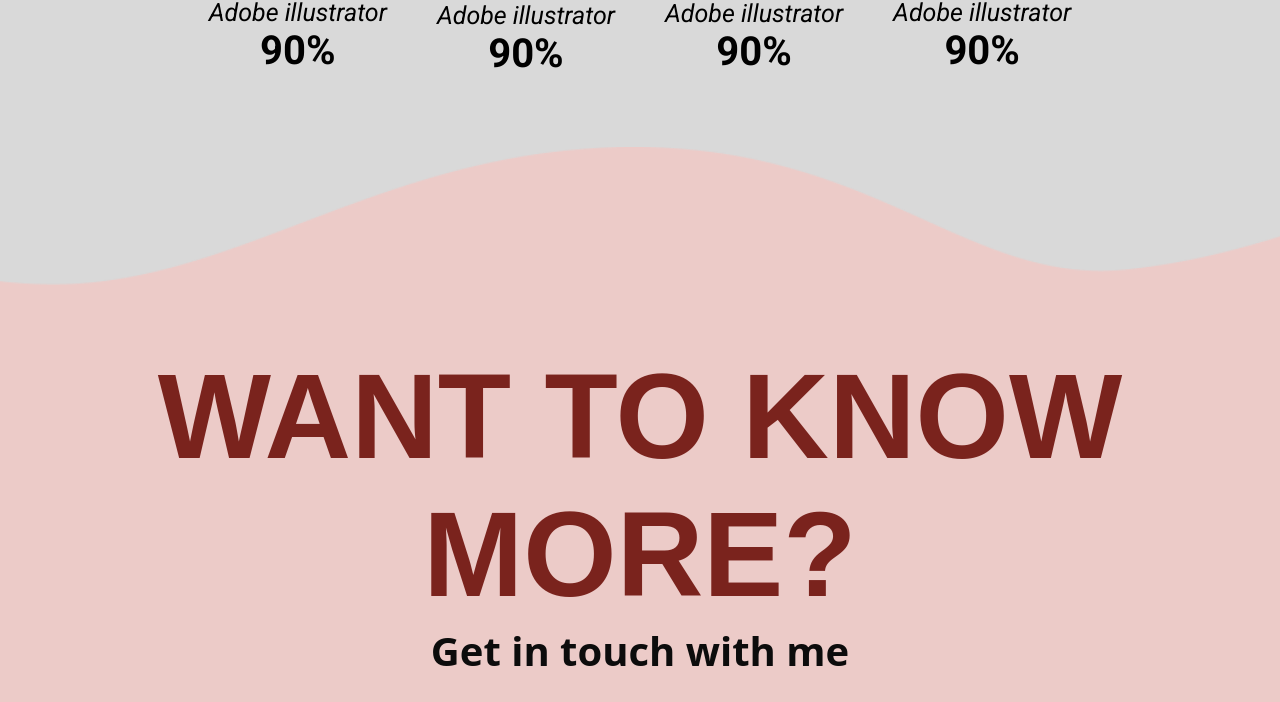
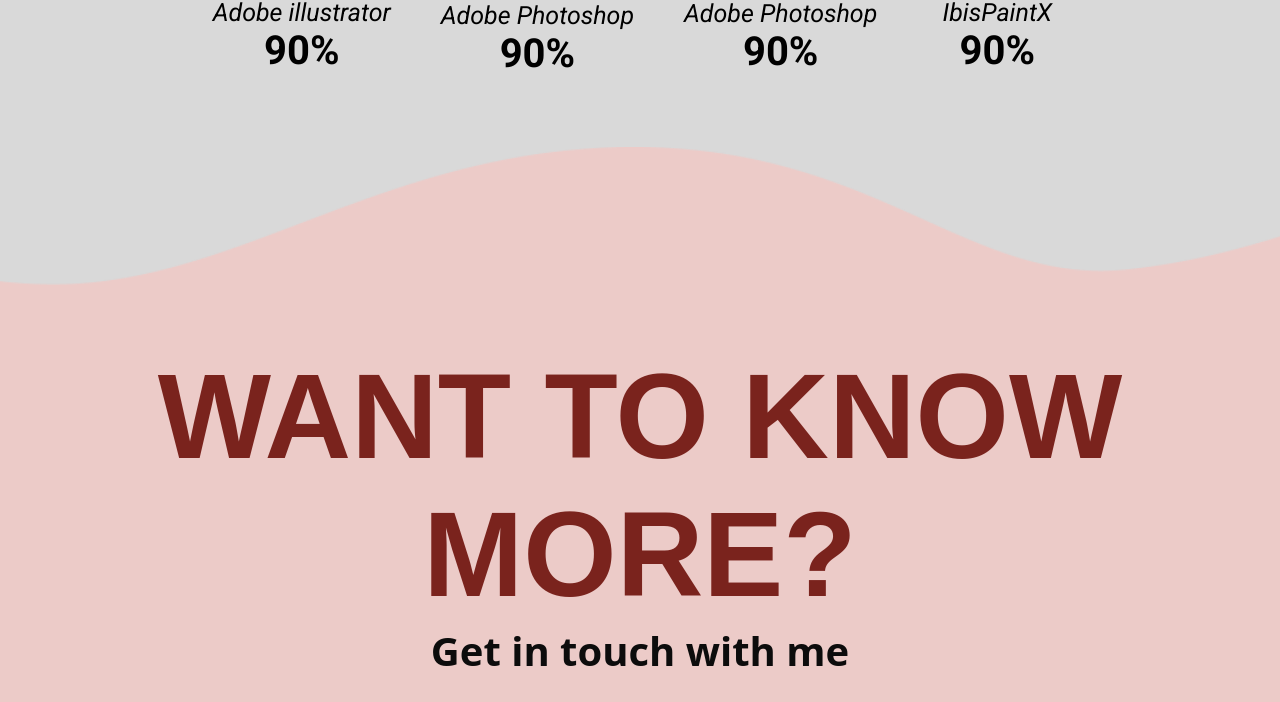
Before and after one commit to LandewankFF/Zallery-Web, a plain HTML site: page index.html in a window 1280 px wide. Shown: the part 2249-2951 px from the top of the page. Drawn offline with nearby package versions, Linux system fonts and the light colour scheme; a web font is replaced by a local one.

Commit message:
fix : name on skill

```diff
--- a/index.html
+++ b/index.html
@@ -123,21 +123,21 @@
             <div class="software">
               <img src="/src/images/Adobe-Photoshop-Logo-2019-2020 1.png" class="logo-skills">
               <div class="col-skill">
-                <span class="title-skill">Adobe illustrator</span>
+                <span class="title-skill">Adobe Photoshop</span>
                 <span class="persen-skill">90%</span>
               </div>
             </div>
             <div class="software">
               <img src="/src/images/corel.png" class="logo-skills">
               <div class="col-skill">
-                <span class="title-skill">Adobe illustrator</span>
+                <span class="title-skill">Adobe Photoshop</span>
                 <span class="persen-skill">90%</span>
               </div>
             </div>
             <div class="software">
               <img src="/src/images/paint.png" class="logo-skills">
               <div class="col-skill">
-                <span class="title-skill">Adobe illustrator</span>
+                <span class="title-skill">IbisPaintX</span>
                 <span class="persen-skill">90%</span>
               </div>
             </div>
```
